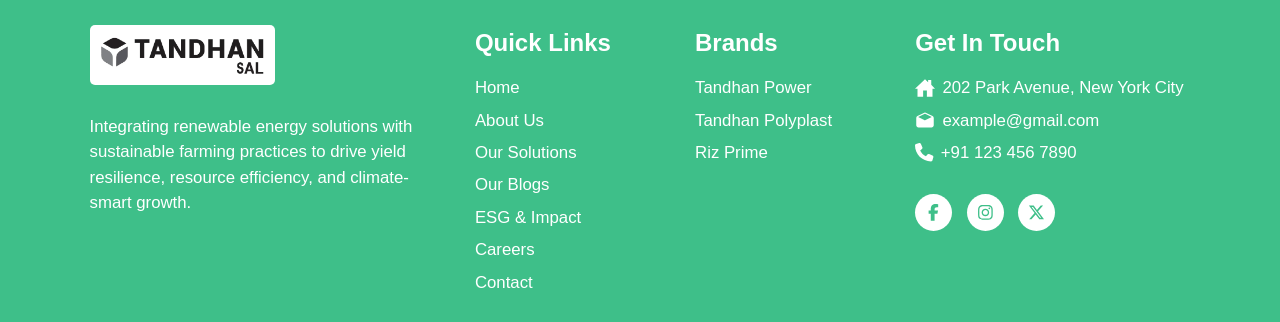
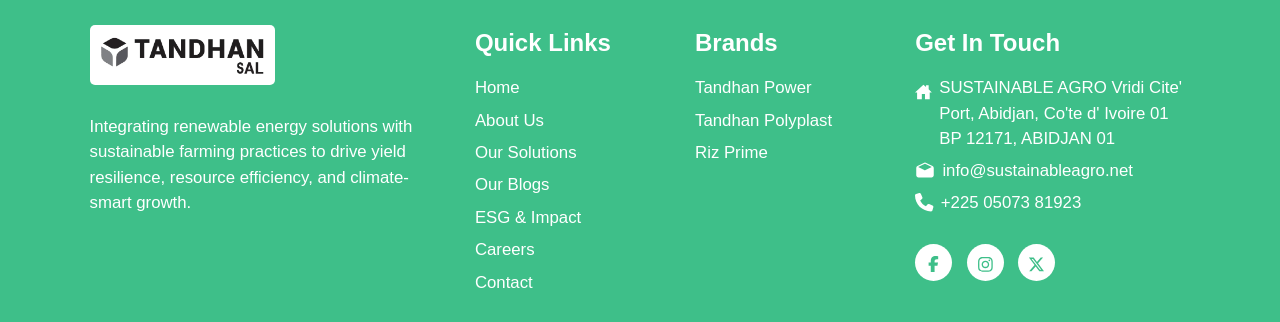
Before and after one commit to josephpal27/Sustainable-Agro, a React (Vite) app: page / in a window 1280 px wide. Shown: the part 4278-4600 px from the top of the page. Built offline with nearby package versions, Linux system fonts and the light colour scheme; a web font is replaced by a local one.

Commit message:
Contact Details Updated

```diff
--- a/src/components/contact-details/ContactDetails.jsx
+++ b/src/components/contact-details/ContactDetails.jsx
@@ -12,15 +12,15 @@
                     <div className="contact-details-boxes-row">
                         <div className="details-box">
                             <span>Call Us</span>
-                            <a href="">+91 00000 00000</a>
+                            <a href="tel:+2250507381923">+225 05073 81923</a>
                         </div>
                         <div className="details-box">
                             <span>Location</span>
-                            <a href="" target="_blank">Lorem ipsum dolor sit amet, consectetur adipisicing elit.</a>
+                            <a href="https://maps.app.goo.gl/8ebzGpfZayKvgU2Y7" target="_blank">SUSTAINABLE AGRO Vridi Cite' Port, Abidjan, Co'te d' Ivoire 01 BP 12171, ABIDJAN 01</a>
                         </div>
                         <div className="details-box">
                             <span>Email Us</span>
-                            <a href="" target="_blank">example@gmail.com</a>
+                            <a href="mailto:info@sustainableagro.net">info@sustainableagro.net</a>
                         </div>
                         <div className="details-box">
                             <span>Social Handles</span>
--- a/src/components/contact-map/ContactMap.jsx
+++ b/src/components/contact-map/ContactMap.jsx
@@ -4,7 +4,7 @@
     return (
         <>
             <section className="contact-map">
-                <iframe src="https://www.google.com/maps/" width="100%" height="100%" allowFullScreen loading="lazy" referrerPolicy="no-referrer-when-downgrade"></iframe>
+                <iframe src="https://www.google.com/maps/embed?pb=!1m18!1m12!1m3!1d3972.9974041090245!2d-3.985963225257159!3d5.263063294714987!2m3!1f0!2f0!3f0!3m2!1i1024!2i768!4f13.1!3m3!1m2!1s0xfc1ef00309fa6e7%3A0x66027d25086b8c15!2ssustainable%20agro!5e0!3m2!1sen!2sin!4v1776672530303!5m2!1sen!2sin" width="100%" height="100%" allowFullScreen loading="lazy" referrerPolicy="no-referrer-when-downgrade"></iframe>
             </section>
         </>
     )
--- a/src/components/footer/Footer.css
+++ b/src/components/footer/Footer.css
@@ -44,7 +44,6 @@
     display: block;
     text-decoration: none;
     display: flex;
-    align-items: center;
     gap: 0.5rem;
 }
 footer .footer-content .foot-box a:hover{
@@ -52,9 +51,15 @@
 }
 footer .footer-content .foot-box a .icon{
     font-size: calc(0.9rem + 0.5vw);
+    margin-top: 2px;
 }
 footer .footer-content .foot-box a .phone-icon{
     font-size: calc(0.8rem + 0.5vw);
+    margin-top: 3px;
+}
+footer .footer-content .foot-box a .home-icon{
+    font-size: calc(2.5rem + 0.5vw);
+    margin-top: -5px;
 }
 footer .footer-content .foot-box .social-icons{
     margin-top: 2rem;
@@ -118,6 +123,9 @@
     footer .footer-content .foot-box a .phone-icon{
         font-size: calc(0.75rem + 0.5vw);
     }
+    footer .footer-content .foot-box a .home-icon{
+        font-size: calc(2.35rem + 0.5vw);
+    }
     footer .footer-content .foot-box .social-icons{
         margin-top: 1.8rem;
         gap: 0.9rem;
@@ -162,6 +170,9 @@
     }
     footer .footer-content .foot-box a .phone-icon{
         font-size: calc(0.7rem + 0.5vw);
+    }
+    footer .footer-content .foot-box a .home-icon{
+        font-size: calc(2.2rem + 0.5vw);
     }
     footer .footer-content .foot-box .social-icons{
         margin-top: 1.7rem;
@@ -222,6 +233,10 @@
     footer .footer-content .foot-box a .phone-icon{
         font-size: calc(0.95rem + 0.5vw);
     }
+    footer .footer-content .foot-box a .home-icon{
+        font-size: calc(2.1rem + 0.5vw);
+        margin-top: -3px;
+    }
     footer .footer-content .foot-box .social-icons{
         margin-top: 1.6rem;
     }
--- a/src/components/footer/Footer.jsx
+++ b/src/components/footer/Footer.jsx
@@ -31,9 +31,9 @@
             </div>
             <div className="foot-box">
                 <span>Get In Touch</span>
-                <a href="#"><IoHomeSharp className="icon" /> 202 Park Avenue, New York City</a>
-                <a href="https://mail.google.com/mail/?view=cm&fs=1&to=example@gmail.com" target="_blank" ><IoMailOpen className="icon"/> example@gmail.com</a>
-                <a href="tel:+911234567890"><FaPhone className="icon phone-icon" /> +91 123 456 7890</a>
+                <a href="https://maps.app.goo.gl/8ebzGpfZayKvgU2Y7" target="_blank"><IoHomeSharp className="icon home-icon" /> SUSTAINABLE AGRO Vridi Cite' Port, Abidjan, Co'te d' Ivoire 01 BP 12171, ABIDJAN 01</a>
+                <a href="mailto:info@sustainableagro.net" ><IoMailOpen className="icon"/> info@sustainableagro.net</a>
+                <a href="tel:+2250507381923"><FaPhone className="icon phone-icon" /> +225 05073 81923</a>
                 <div className="social-icons">
                     <a href="#" target="_blank"><FaFacebookF className="icon" /></a>
                     <a href="#" target="_blank"><FaInstagram className="icon" /></a>
```
